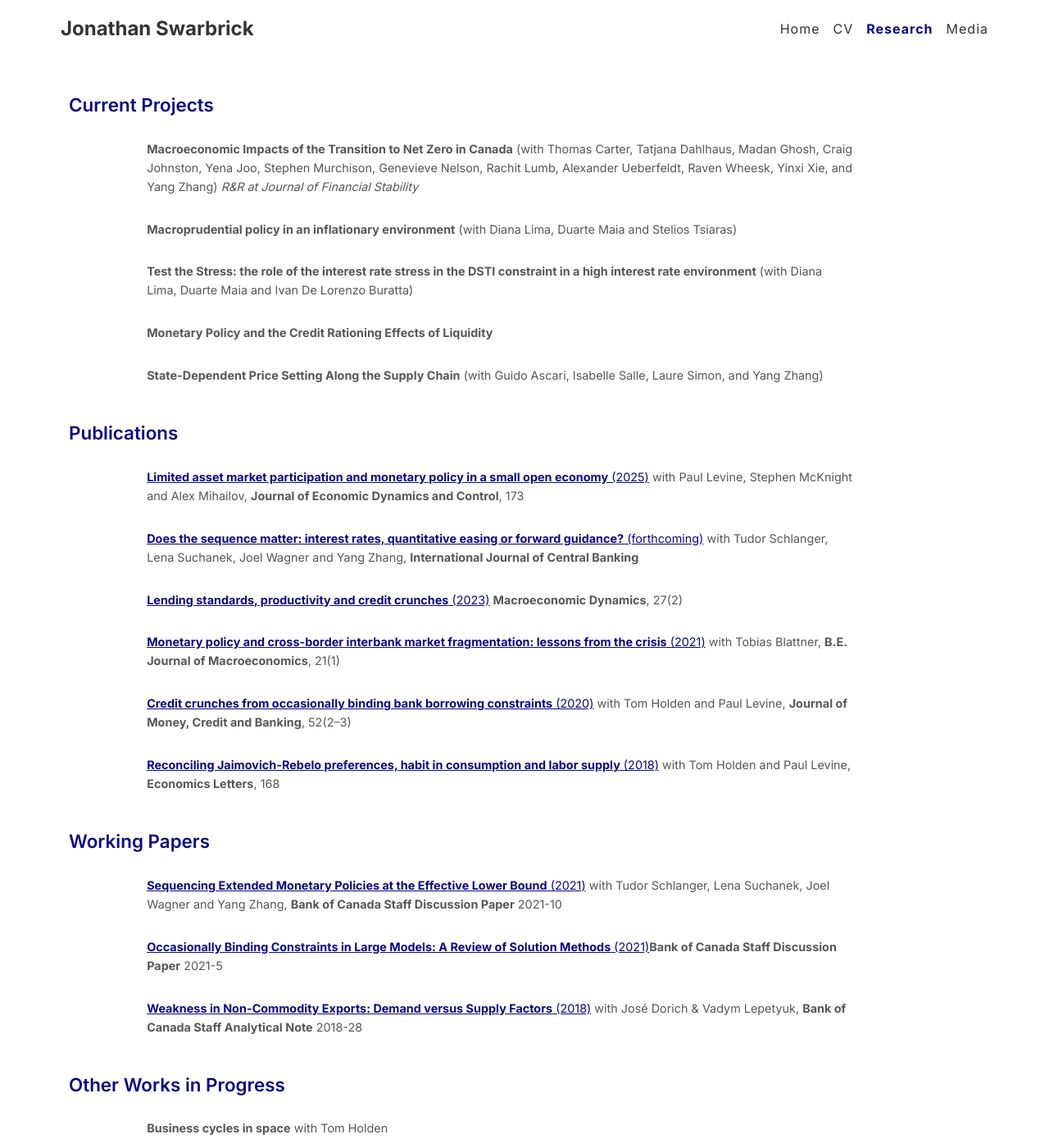
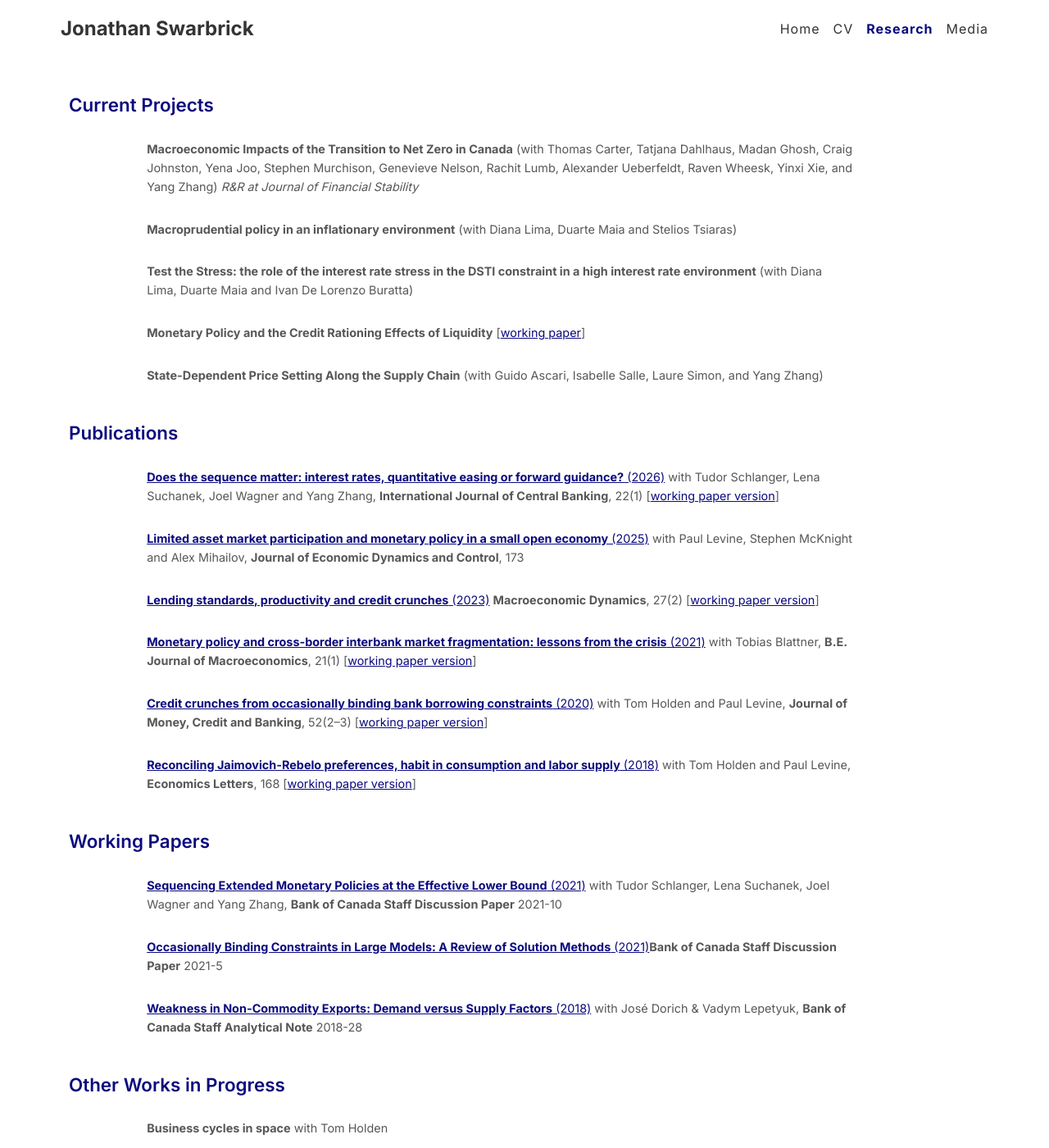
Before and after one commit to jonswarbrick/jonswarbrick.github.io, a Jekyll site: the page built from research.md, in a window 1280 px wide and 1400 px high. Shown: the whole window at 82% size. Built offline with Jekyll 4.4.1, drawn with Linux system fonts in a browser that asks for light colours.

Commit message:
Various updates

```diff
--- a/index.markdown
+++ b/index.markdown
@@ -10,7 +10,7 @@ title: Jonathan Swarbrick
 
     <p>I received my PhD from the University of Surrey in 2017, before joining the Bank of Canada as a Senior Economist. I joined St Andrews in 2021. I currently serve as an Associate Editor for the <a href="https://onlinelibrary.wiley.com/journal/14679485" target="_blank" rel="noopener noreferrer">Scottish Journal of Political Economy</a>, and am a Fellow of the <a href="https://dirdi.org/" target="_blank" rel="noopener noreferrer">Durham Institute of Research, Development, and Invention (DIRDI)</a>. I also co-convene the St Andrews <a href="https://macroeconomics.wp.st-andrews.ac.uk/" target="_blank" rel="noopener noreferrer">Macroeconomic Research Cluster</a>.</p>
 
-    <p><mark>Call for papers!</mark><br>We are excited to announce the second edition of the St Andrews Workshop in Macroeconomics, taking place on 21–22 May 2026. We are currently accepting submissions. More details are available <a href="https://macroeconomics.wp.st-andrews.ac.uk/macro-workshop/" target="_blank" rel="noopener noreferrer">here</a>!</p>
+    <p>We are excited to announce the second edition of the St Andrews Workshop in Macroeconomics, taking place on 21–22 May 2026. Provisional programme <a href="https://www.jonathanswarbrick.uk/resources/provisional_workshop_programme.pdf" target="_blank" rel="noopener noreferrer">here</a>!</p>
 
     <p>Email: <a href="mailto:jms48@st-andrews.ac.uk">jms48(at)st-andrews(dot)ac(dot)uk</a> / <a href="mailto:jswarbrick@pm.me">jswarbrick(at)pm(dot)me</a></p>
   </div>
--- a/research.md
+++ b/research.md
@@ -12,24 +12,24 @@ permalink: /research/
 
 - **Test the Stress: the role of the interest rate stress in the DSTI constraint in a high interest rate environment** (with Diana Lima, Duarte Maia and Ivan De Lorenzo Buratta)
 
-- **Monetary Policy and the Credit Rationing Effects of Liquidity**
+- **Monetary Policy and the Credit Rationing Effects of Liquidity** [<a href="https://www.st-andrews.ac.uk/~wwwecon/repecfiles/econdp/2601.pdf" target="_blank" rel="noopener">working paper</a>]
 
 - **State-Dependent Price Setting Along the Supply Chain** (with Guido Ascari, Isabelle Salle, Laure Simon, and Yang Zhang)
 
 
 ## Publications
 
-- [**Limited asset market participation and monetary policy in a small open economy** (2025)](https://www.sciencedirect.com/science/article/pii/S0165188925000132)   with Paul Levine, Stephen McKnight and Alex Mihailov, **Journal of Economic Dynamics and Control**, 173
+- <a href="https://www.ijcb.org/journal/v22n1/does-sequence-matter-interest-rates-quantitative-easing-or-forward-guidance" target="_blank" rel="noopener"><strong>Does the sequence matter: interest rates, quantitative easing or forward guidance?</strong> (2026)</a> with Tudor Schlanger, Lena Suchanek, Joel Wagner and Yang Zhang, **International Journal of Central Banking**, 22(1) [<a href="https://www.st-andrews.ac.uk/~wwwecon/repecfiles/econdp/2501.pdf" target="_blank" rel="noopener">working paper version</a>]
 
-- [**Does the sequence matter: interest rates, quantitative easing or forward guidance?** (forthcoming)](https://www.jonathanswarbrick.uk/resources/sequencing_paper.pdf) with Tudor Schlanger, Lena Suchanek, Joel Wagner and Yang Zhang, **International Journal of Central Banking**
+- <a href="https://www.sciencedirect.com/science/article/pii/S0165188925000132" target="_blank" rel="noopener"><strong>Limited asset market participation and monetary policy in a small open economy</strong> (2025)</a>   with Paul Levine, Stephen McKnight and Alex Mihailov, **Journal of Economic Dynamics and Control**, 173
 
-- [**Lending standards, productivity and credit crunches** (2023)](resources/lendingstandards.pdf) **Macroeconomic Dynamics**, 27(2)
+- <a href="https://www.cambridge.org/core/journals/macroeconomic-dynamics/article/lending-standards-productivity-and-credit-crunches/C1EC340FC969EE45C71F86A00894E87F" target="_blank" rel="noopener"><strong>Lending standards, productivity and credit crunches</strong> (2023)</a> **Macroeconomic Dynamics**, 27(2) [<a href="https://www.jonathanswarbrick.uk/resources/lendingstandards.pdf" target="_blank" rel="noopener">working paper version</a>]
 
-- [**Monetary policy and cross-border interbank market fragmentation: lessons from the crisis** (2021)](resources/ibswp.pdf) with Tobias Blattner, **B.E. Journal of Macroeconomics**, 21(1)
+- <a href="https://doi.org/10.1515/bejm-2019-0097" target="_blank" rel="noopener"><strong>Monetary policy and cross-border interbank market fragmentation: lessons from the crisis</strong> (2021)</a> with Tobias Blattner, **B.E. Journal of Macroeconomics**, 21(1) [<a href="https://www.bankofcanada.ca/wp-content/uploads/2020/08/swp2020-34.pdf" target="_blank" rel="noopener">working paper version</a>]
 
-- [**Credit crunches from occasionally binding bank borrowing constraints** (2020)](https://onlinelibrary.wiley.com/doi/full/10.1111/jmcb.12601) with Tom Holden and Paul Levine, **Journal of Money, Credit and Banking**, 52(2–3)
+- <a href="https://onlinelibrary.wiley.com/doi/full/10.1111/jmcb.12601" target="_blank" rel="noopener"><strong>Credit crunches from occasionally binding bank borrowing constraints</strong> (2020)</a> with Tom Holden and Paul Levine, **Journal of Money, Credit and Banking**, 52(2–3) [<a href="https://www.econstor.eu/bitstream/10419/191797/1/1048299872.pdf" target="_blank" rel="noopener">working paper version</a>]
 
-- [**Reconciling Jaimovich-Rebelo preferences, habit in consumption and labor supply** (2018)](resources/swp2018-26.pdf) with Tom Holden and Paul Levine, **Economics Letters**, 168
+- <a href="http://www.sciencedirect.com/science/article/pii/S0165176518301423" target="_blank" rel="noopener"><strong>Reconciling Jaimovich-Rebelo preferences, habit in consumption and labor supply</strong> (2018)</a> with Tom Holden and Paul Levine, **Economics Letters**, 168 [<a href="https://www.bankofcanada.ca/wp-content/uploads/2018/06/swp2018-26.pdf" target="_blank" rel="noopener">working paper version</a>]
 
 ## Working Papers
 
```
Also changed, not shown: cv.md (+3 -3 lines), media.md (+2 -2 lines), 3 other files.
